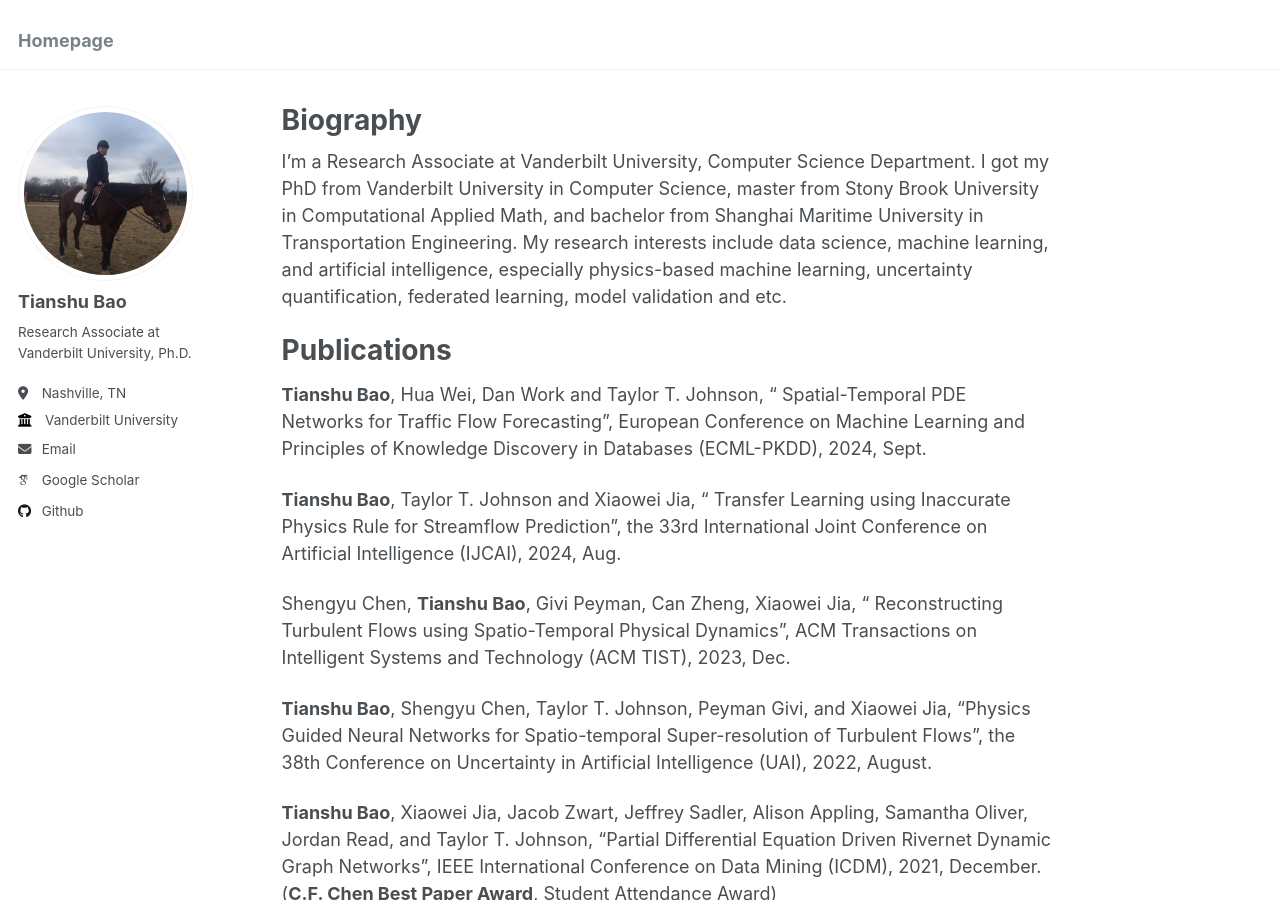
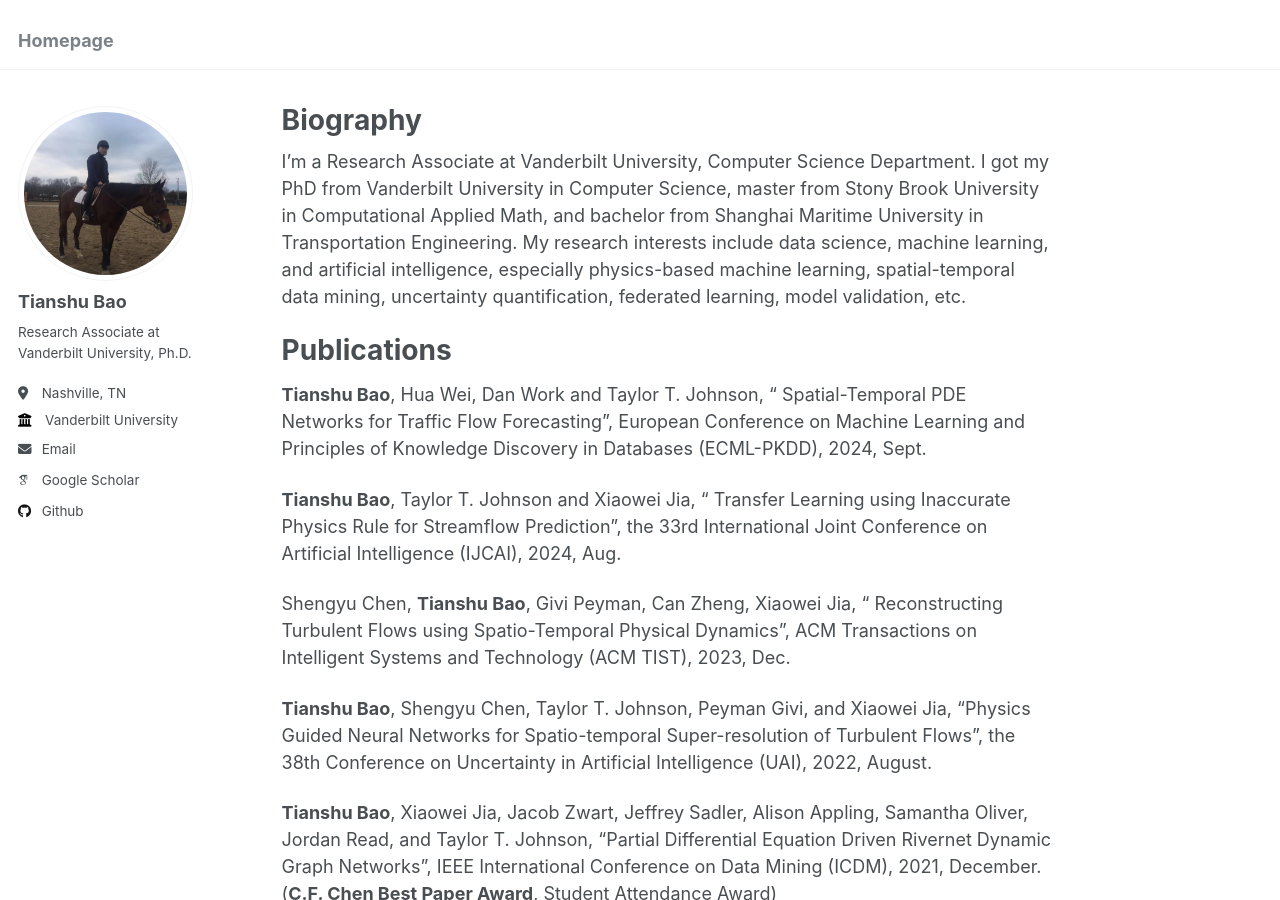
Before and after one commit to tianshubao1/tianshubao1.github.io, a Jekyll site: the page built from _pages/about.md, in a window 1280 px wide and 900 px high. Built offline with Jekyll 4.4.1, drawn with Linux system fonts in a browser that asks for light colours; some web fonts are replaced.

Commit message:
Update about.md

```diff
--- a/_pages/about.md
+++ b/_pages/about.md
@@ -6,7 +6,7 @@ redirect_from:
   - /about/
   - /about.html
 ---
-I'm a Research Associate at Vanderbilt University, Computer Science Department. I got my PhD from Vanderbilt University in Computer Science, master from Stony Brook University in Computational Applied Math, and bachelor from Shanghai Maritime University in Transportation Engineering. My research interests include data science, machine learning, and artificial intelligence, especially physics-based machine learning, uncertainty quantification, federated learning, model validation and etc.
+I'm a Research Associate at Vanderbilt University, Computer Science Department. I got my PhD from Vanderbilt University in Computer Science, master from Stony Brook University in Computational Applied Math, and bachelor from Shanghai Maritime University in Transportation Engineering. My research interests include data science, machine learning, and artificial intelligence, especially physics-based machine learning, spatial-temporal data mining, uncertainty quantification, federated learning, model validation, etc.
 
 
 Publications
```
